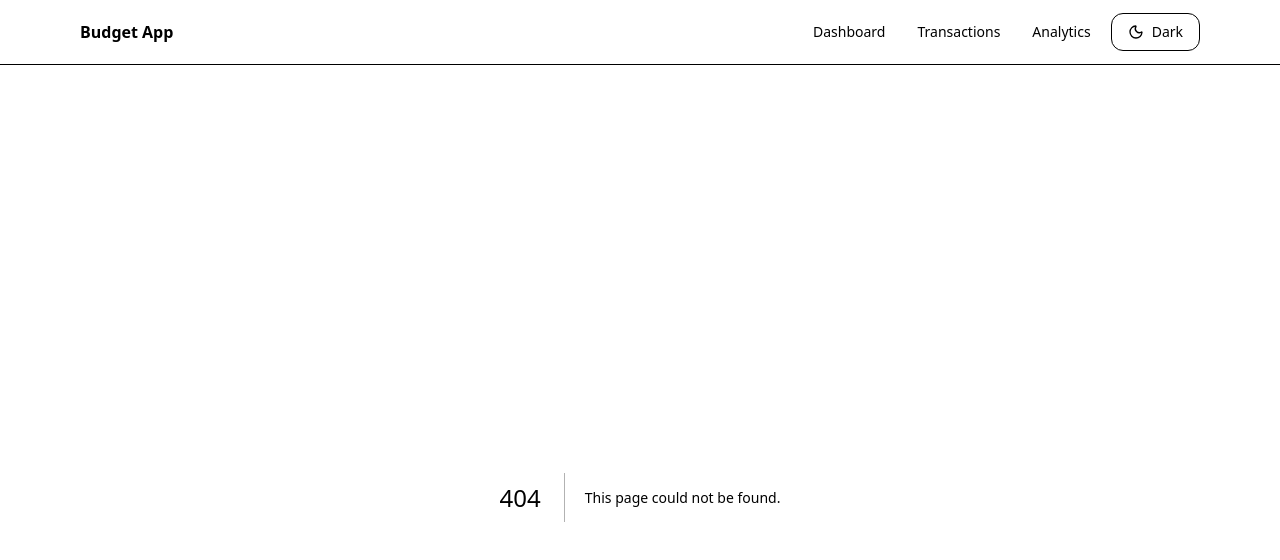
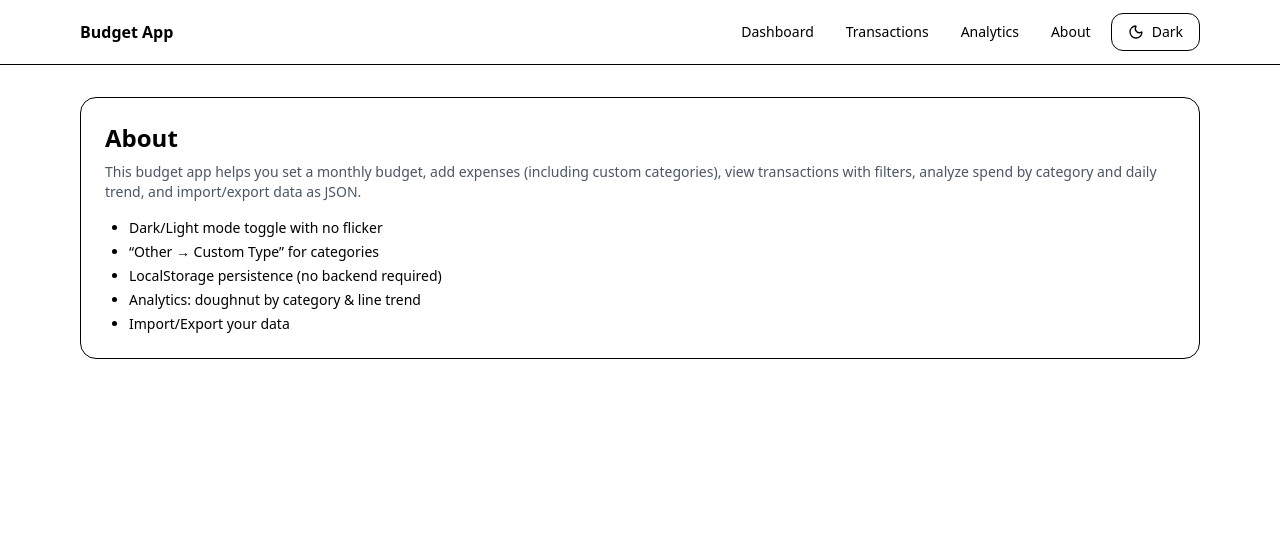
Before and after one commit to denildominic/Budget_App, a Next.js app: page /about in a window 1280 px wide. Before the commit this address had no page. Shown: the top 560 px of the page. Built offline with nearby package versions, Linux system fonts and the light colour scheme.

Commit message:
Add an About page

```diff
--- /dev/null
+++ b/app/about/page.tsx
@@ -0,0 +1,23 @@
+"use client";
+
+export default function AboutPage() {
+  return (
+    <main className="space-y-6">
+      <section className="rounded-2xl border bg-white p-6 dark:bg-black">
+        <h1 className="text-2xl font-semibold">About</h1>
+        <p className="mt-2 text-sm text-gray-600 dark:text-gray-400">
+          This budget app helps you set a monthly budget, add expenses
+          (including custom categories), view transactions with filters, analyze
+          spend by category and daily trend, and import/export data as JSON.
+        </p>
+        <ul className="mt-4 list-disc space-y-1 pl-6 text-sm">
+          <li>Dark/Light mode toggle with no flicker</li>
+          <li>“Other → Custom Type” for categories</li>
+          <li>LocalStorage persistence (no backend required)</li>
+          <li>Analytics: doughnut by category & line trend</li>
+          <li>Import/Export your data</li>
+        </ul>
+      </section>
+    </main>
+  );
+}
--- a/components/Navbar.tsx
+++ b/components/Navbar.tsx
@@ -29,6 +29,13 @@ export default function Navbar() {
             >
               Analytics
             </Link>
+            <Link
+              href="/about"
+              className="rounded-xl px-3 py-2 text-sm hover:bg-gray-100 dark:hover:bg-gray-900"
+            >
+              About
+            </Link>
+
             <ThemeToggle />
           </nav>
         </div>
```
